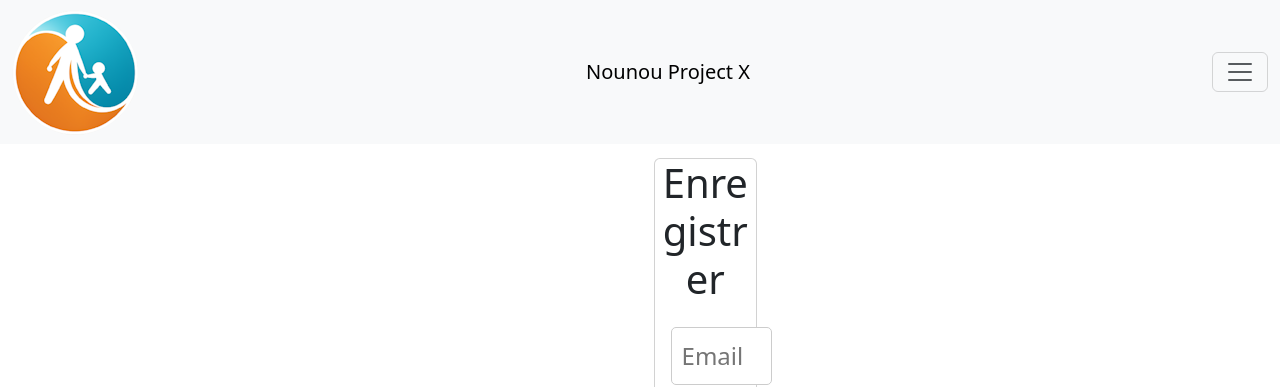
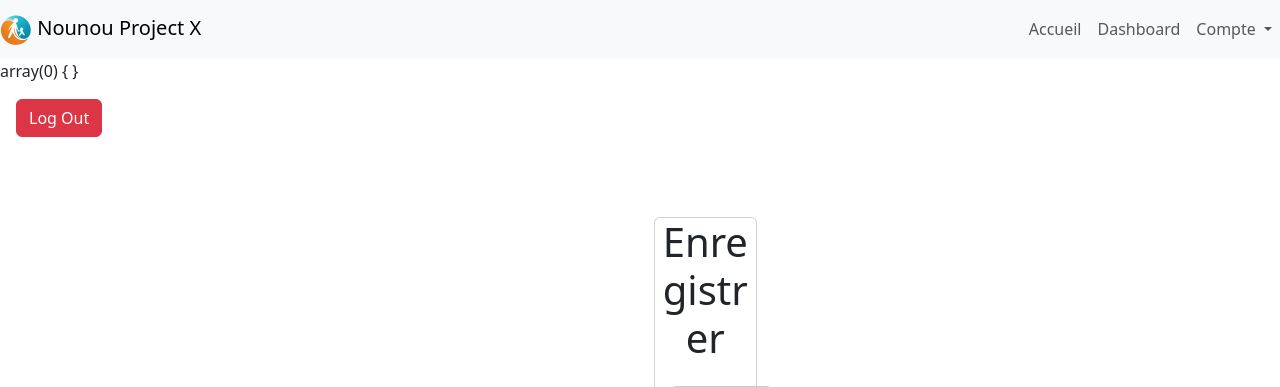
Before and after one commit to krousselet/Nounou_project, a PHP site: page / in a window 1280 px wide. Shown: the top 387 px of the page. Run offline with PHP 8.4, Linux system fonts and the light colour scheme; style sheets or scripts are compiled from the project's sources; some libraries are stand-ins or nearby versions.

Commit message:
set bootstrap menu

```diff
--- a/Page/Dashboard.php
+++ b/Page/Dashboard.php
@@ -18,6 +18,7 @@
         </form>
       </div>
       <div id="calendar"></div>
+    </div>
   </div>
   <script defer src="https://cdn.jsdelivr.net/npm/fullcalendar@5.5.1/main.js"></script>
   <script defer>
--- a/js/section/Login.js
+++ b/js/section/Login.js
@@ -32,7 +32,7 @@
     },
     Logout : function(){
         panda.ajax('./ajax/ajax.php', {action:"logout"}, (e) => {
-            // alert(e);
+            window.location.href = "./index.php";
         });
     },
     Login : function() {
@@ -43,7 +43,13 @@
             return;
         }
         panda.ajax('./ajax/ajax.php', { action: "login", email: email, password: password }, (e) => {
-            // alert(e);
+            console.log(e);
+            if(e == "true") {
+                window.location.href = "./index.php";
+                return;
+            }else{
+                // zone message error
+            }
         });
     },
     Register : function() {
@@ -64,7 +70,7 @@
             return;
         }
         panda.ajax('./ajax/ajax.php', { action: "add", nom: nom, prenom: prenom, email: email, password: password, date_naissance: date_naissance, role: role, tel: tel }, (e) => {
-            // alert(e);
+            //zone message confirmation
         });
     }
 }
--- a/partsPhp/header.php
+++ b/partsPhp/header.php
@@ -1,4 +1,15 @@
+<?php
+spl_autoload_register(function ($class_name) {
+  $class_path = __DIR__.'/../Class/'.$class_name . '.php';
+  if (file_exists($class_path)) {
+      require_once $class_path;
+  }else{
+      echo 'Class'.$class_name.' not found';
+      die();
+  }
+});
 
+$session = new Session(); ?>
 <!DOCTYPE html>
 <html lang="fr">
 <head>
@@ -10,50 +21,44 @@
     <script src="https://cdn.jsdelivr.net/npm/bootstrap@5.3.1/dist/js/bootstrap.bundle.min.js" integrity="sha384-HwwvtgBNo3bZJJLYd8oVXjrBZt8cqVSpeBNS5n7C8IVInixGAoxmnlMuBnhbgrkm" crossorigin="anonymous"></script>
     <link rel="stylesheet" href="./style/style.css" />
     <link href="https://cdn.jsdelivr.net/npm/fullcalendar@5.5.1/main.css" rel="stylesheet">
-    <link rel="stylesheet" href="./style/style.scss" />
     <link rel="icon" href="favicon.ico" type="image/x-icon">
 
 </head>
 <body>
-<?php
 
-spl_autoload_register(function ($class_name) {
-    $class_path = __DIR__.'/../Class/'.$class_name . '.php';
-    if (file_exists($class_path)) {
-        require_once $class_path;
-    }else{
-        echo 'Class'.$class_name.' not found';
-        die();
-    }
-});
+<nav class="navbar navbar-expand-lg navbar-light bg-light">
+    <!-- Logo à gauche -->
+    <a class="navbar-brand" href="#"><img src="./img/Logo.png" alt="Logo" height="32" loading="Nounou Project X"> Nounou Project X</a>
 
-?>
-<body>
-<nav class="navbar bg-body-tertiary fixed-top">
-  <div class="container-fluid">
-    <img src="./img/Logo.png" alt="Logo" id="logo-nav">
-    <a class="navbar-brand" href="#">Nounou Project X</a>
-    <button class="navbar-toggler" type="button" data-bs-toggle="offcanvas" data-bs-target="#offcanvasNavbar" aria-controls="offcanvasNavbar" aria-label="Toggle navigation">
+    <!-- Bouton pour les écrans de petite taille -->
+    <button class="navbar-toggler" type="button" data-bs-toggle="collapse" data-bs-target="#navbarMenu" aria-controls="navbarMenu" aria-expanded="false" aria-label="Toggle navigation">
         <span class="navbar-toggler-icon"></span>
     </button>
-    <div class="offcanvas offcanvas-end" tabindex="-1" id="offcanvasNavbar" aria-labelledby="offcanvasNavbarLabel">
-      <div class="offcanvas-header">
-        <h5 class="offcanvas-title" id="offcanvasNavbarLabel">Menu</h5>
-        <button type="button" class="btn-close" data-bs-dismiss="offcanvas" aria-label="Close"></button>
-      </div>
-      <div class="offcanvas-body">
-        <ul class="navbar-nav justify-content-end flex-grow-1 pe-3">
+
+    <!-- Menu à droite -->
+    <div class="collapse navbar-collapse justify-content-end" id="navbarMenu">
+        <ul class="navbar-nav">
             <li class="nav-item">
-            <a class="nav-link active" aria-current="page" href="#">Se Connecter</a>
+                <a class="nav-link" href="">Accueil</a>
             </li>
             <li class="nav-item">
-            <a class="nav-link" href="#">S'Enregistrer</a>
+                <a class="nav-link" href="">Dashboard</a>
             </li>
-          <li class="nav-item">
-            <a class="nav-link" href="#">Nous Contacter</a>
+            <!-- Dropdown pour le compte -->
+            <li class="nav-item dropdown">
+                <a class="nav-link dropdown-toggle" href="#s" id="accountDropdown" role="button" data-bs-toggle="dropdown" aria-expanded="false">
+                    Compte
+                </a>
+                <ul class="dropdown-menu dropdown-menu-end" aria-labelledby="accountDropdown">
+                    <?php if($session->isLogin()) { ?>
+                      <li><a class="dropdown-item" href="#">Profil</a></li>
+                      <li><a class="dropdown-item" href="#">Déconnexion</a></li>
+                    <?php }else{?>
+                      <li><a class="dropdown-item" href="#">Connexion</a></li>
+                      <li><a class="dropdown-item" href="#">Inscription</a></li>
+                    <?php }?>
+                </ul>
             </li>
         </ul>
     </div>
-    </div>
-  </div>
 </nav>
```
Also changed, not shown: ajax/ajax.php (+8 -3 lines). Lines whose indentation alone changed are shown as unchanged.
